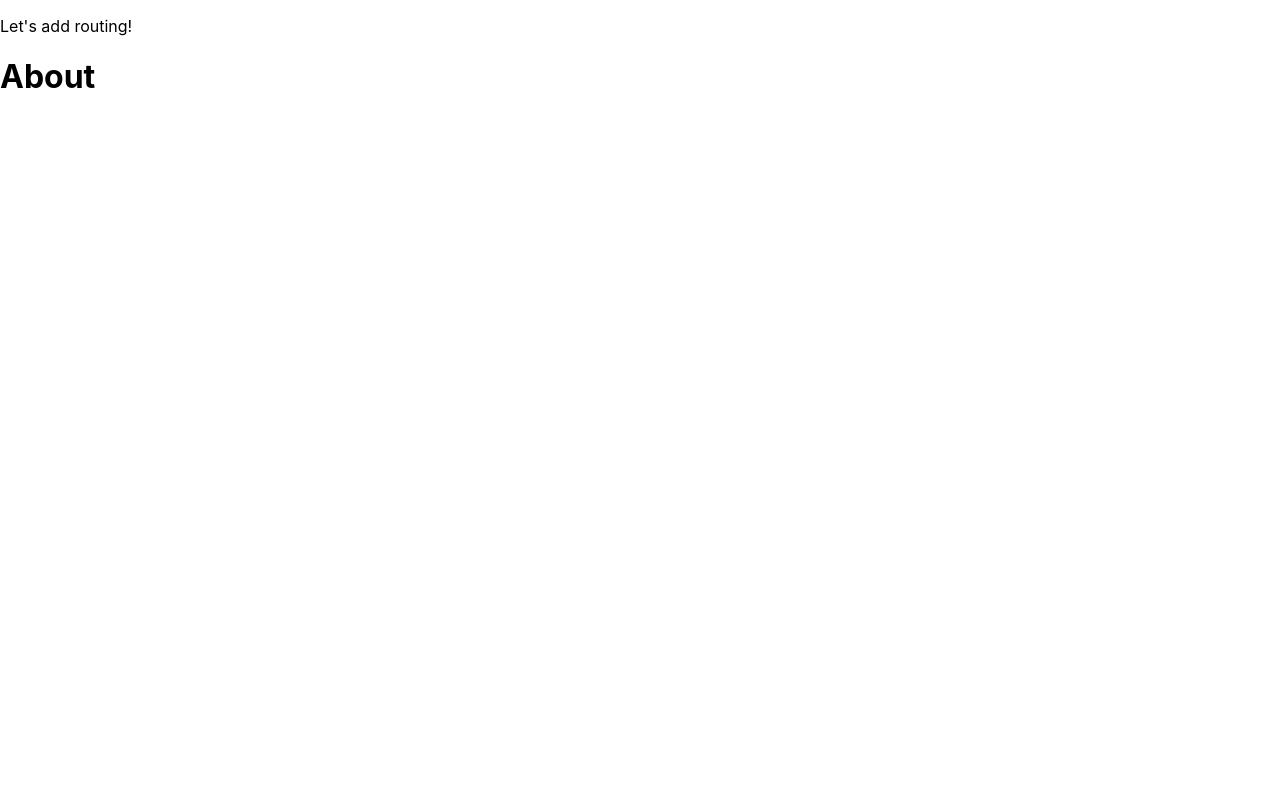
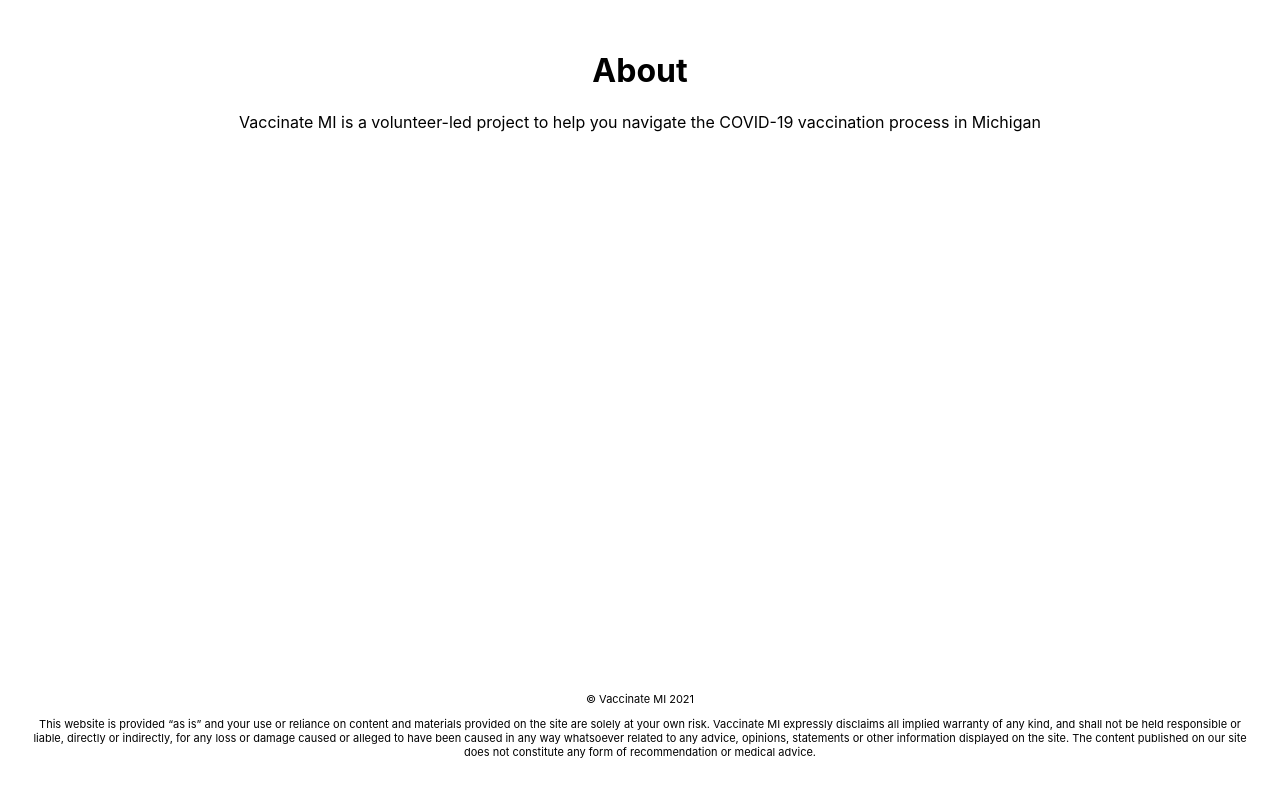
Before and after one commit to shriyash/vaccinatemi, a React (Create React App) app: page /about in a window 1280 px wide. Shown: the top 796 px of the page. Built offline with nearby package versions, Linux system fonts and the light colour scheme.

Commit message:
work in progress: layout

```diff
--- a/src/App.css
+++ b/src/App.css
@@ -1,5 +1,6 @@
 .App {
   text-align: center;
+  padding: 30px;
 }
 
 .App-logo {
@@ -11,3 +12,11 @@
 .App-link {
   color: #61dafb;
 }
+
+.footer {
+  position: absolute;
+  bottom: 0;
+  text-align: center;
+  font-size: 11px;
+  padding: 30px;
+}
--- a/src/App.js
+++ b/src/App.js
@@ -1,20 +1,31 @@
 import React from "react";
-import { Route, BrowserRouter as Router, Switch } from "react-router-dom";
+import {
+  Route,
+  BrowserRouter as Router,
+  Switch,
+  NavLink as Link,
+} from "react-router-dom";
 import "./App.css";
 import Home from "./Components/Home";
 import About from "./Components/About";
+import Footer from "./Components/Footer"
 
-function App() {
+const App = () => {
   return (
     <Router>
-      <Switch>
-        <div className="container">
-          <p> Let's add routing! </p>
+      <div className="App">
+
+        <Switch>
+
 
           <Route path="/" exact component={Home} />
           <Route path="/about" component={About} />
-        </div>
-      </Switch>
+          <Route render={() => <div>404 Not Found</div>} />
+
+        </Switch>
+      </div>
+
+      <Footer />
     </Router>
   );
 }
--- a/src/Components/About.js
+++ b/src/Components/About.js
@@ -4,6 +4,8 @@
     return (
         <div>
             <h1> About </h1>
+            <p> Vaccinate MI is a volunteer-led project to help you navigate the COVID-19 vaccination process in Michigan </p>
+
         </div>
     )
 }
--- /dev/null
+++ b/src/Components/Footer.js
@@ -0,0 +1,22 @@
+import React from 'react'
+
+import "../App.css";
+
+
+const Footer = () => {
+    return (
+        <div className="footer">
+            <p> &copy; Vaccinate MI 2021</p>
+            <p>
+            This website is provided “as is” and your use or reliance on content and materials
+            provided on the site are solely at your own risk. Vaccinate MI expressly disclaims
+            all implied warranty of any kind, and shall not be held responsible or liable, directly
+            or indirectly, for any loss or damage caused or alleged to have been caused in any way whatsoever
+            related to any advice, opinions, statements or other information displayed on the site. The content
+            published on our site does not constitute any form of recommendation or medical advice.
+            </p>
+        </div>
+    )
+}
+
+export default Footer
--- a/src/Components/Home.js
+++ b/src/Components/Home.js
@@ -3,7 +3,8 @@
 const Home = () => {
     return (
         <div>
-            <h1> Home</h1>
+            <h1> Vaccinate Michigan </h1>
+            <p> A volunteer-led project to help you navigate the COVID-19 vaccination process in Michigan </p>
         </div>
     )
 }
```
